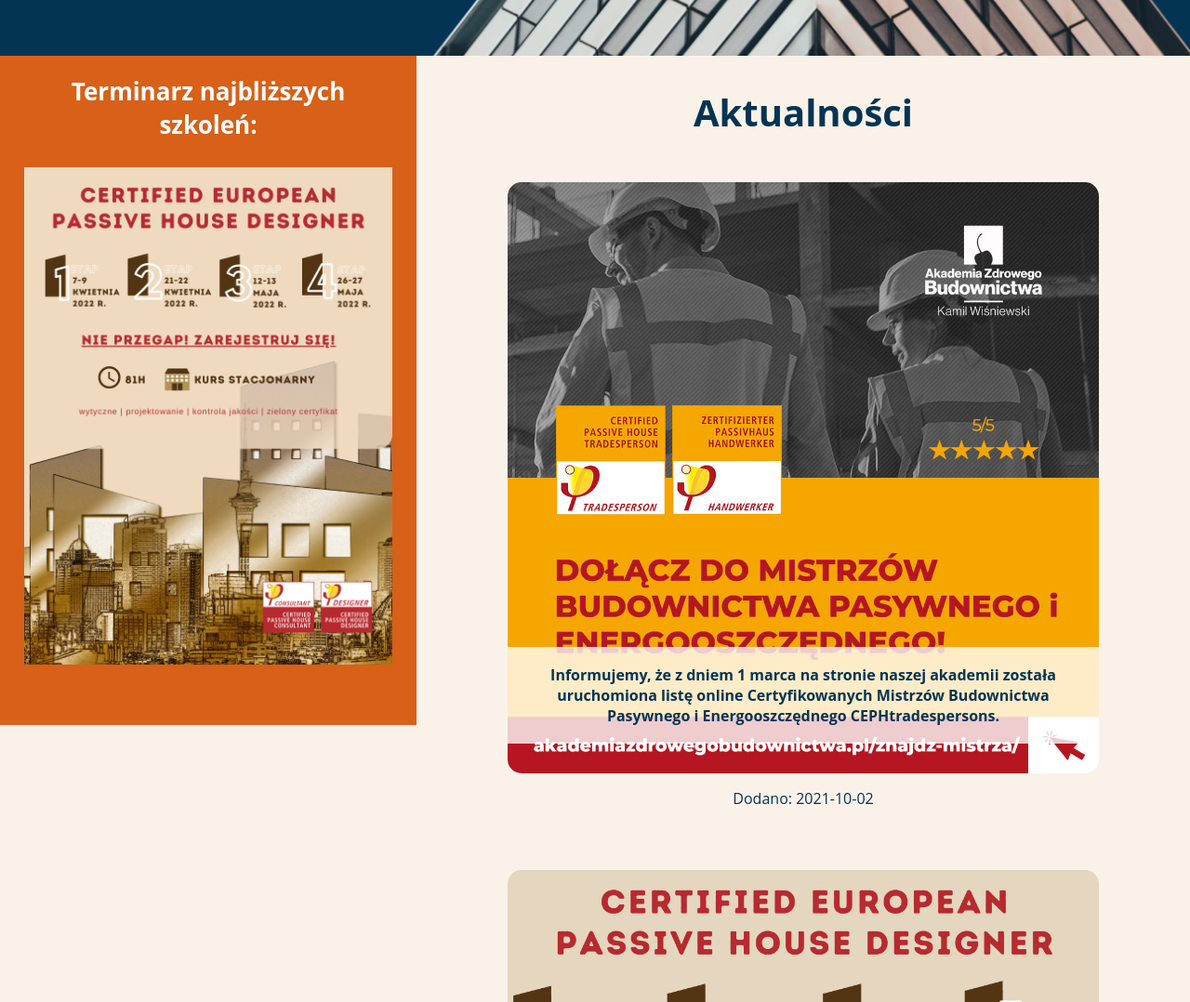
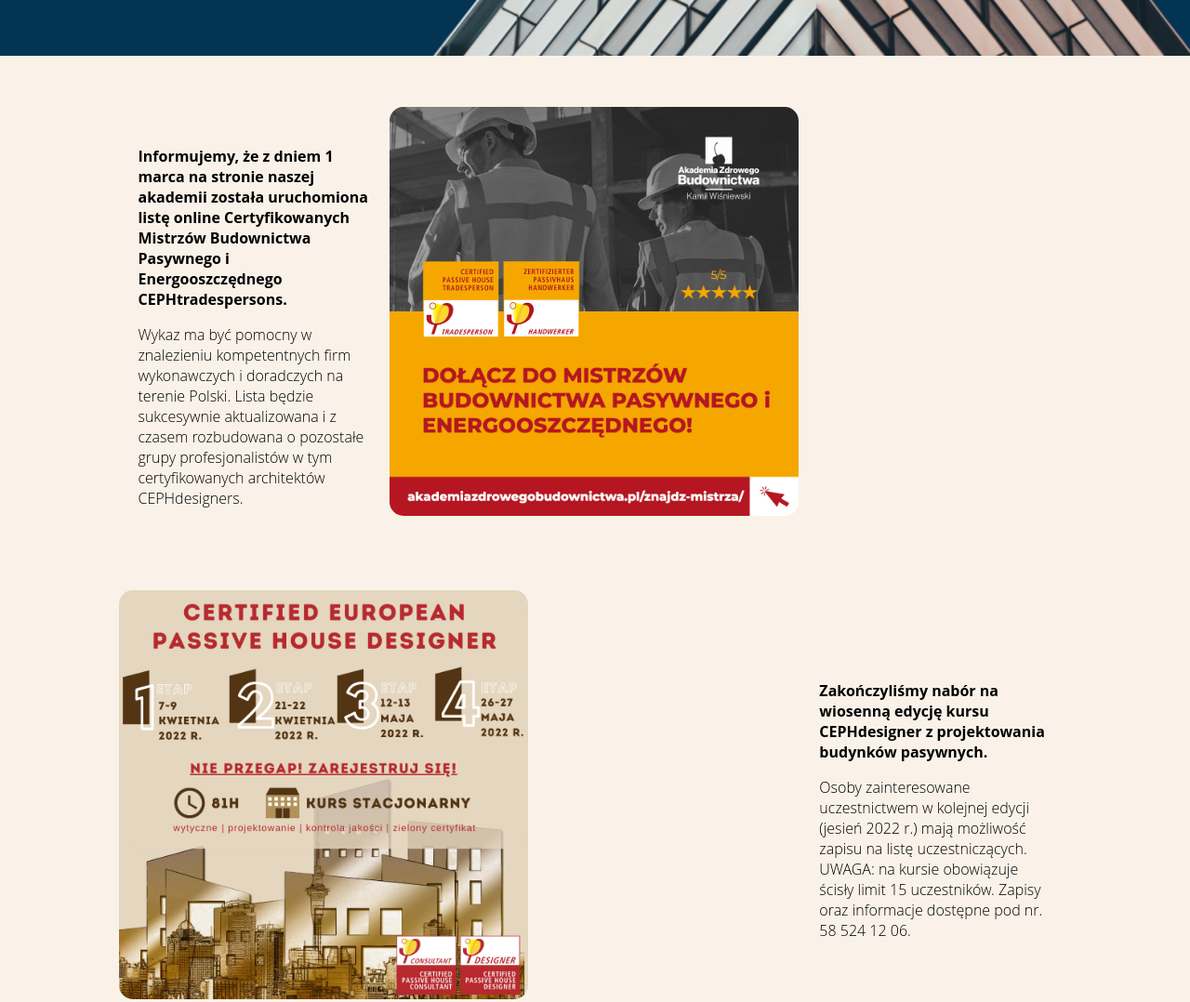
Before and after one commit to wszczawinski/Passivhaus, a Gatsby site: page / in a window 1280 px wide. Shown: the part 740-1818 px from the top of the page at 93% size. Built offline with nearby package versions, Linux system fonts and the light colour scheme; Gatsby itself is replaced by a stand-in of ours.

Commit message:
feat(news): style main page

```diff
--- a/src/components/Layout/Hero.jsx
+++ b/src/components/Layout/Hero.jsx
@@ -20,9 +20,9 @@
                         <img src={pibpLogo} alt="logo PIBP" />
                         <span className="hero__content-area--text">
                             <h1>
-                                <p>POLSKI INSTYTUT</p>
-                                <p>BUDOWNICTWA</p>
-                                <p>PASYWNEGO</p>
+                                <p>Polski Instytut</p>
+                                <p>Budownictwa</p>
+                                <p>Pasywnego</p>
                             </h1>
                         </span>
                     </div>
--- a/src/components/Layout/Hero.scss
+++ b/src/components/Layout/Hero.scss
@@ -87,7 +87,8 @@
                 & p {
                     color: $color-navy;
                     margin: 0 0 0 10px;
-                    font-size: 26px;
+                    font-size: 24px;
+                    line-height: 30px;
                 }
 
                 & h1 {
--- a/src/components/Layout/Navbar.scss
+++ b/src/components/Layout/Navbar.scss
@@ -31,8 +31,9 @@
         background-color: white;
         position: absolute;
         top: 70%;
-        border-radius: 30px;
+        border-radius: 20px;
         height: 8vh;
+        width: 80%;
 
         &__hamburger {
             display: none;
--- a/src/components/News/News.jsx
+++ b/src/components/News/News.jsx
@@ -6,17 +6,19 @@
 
 export function News({ singleNews }) {
     const {
-        frontmatter: { date, slug, thumb, title },
+        frontmatter: { slug, thumb, title, content },
         id,
     } = singleNews;
-    const displayDate = new Date(date).toISOString().split('T')[0];
     return (
-        <Link to={'/blog/' + slug} key={id} className="single-news">
-            <div className="single-news__img">
-                <GatsbyImage image={getImage(thumb)} alt={slug} />
-                <span className="single-news__title">{title}</span>
-            </div>
-            <p>Dodano: {displayDate}</p>
-        </Link>
+        <div className="single-news">
+            <Link to={'/blog/' + slug} key={id}>
+                <div className="single-news__img">
+                    <GatsbyImage image={getImage(thumb)} alt={slug} />
+                </div>
+            </Link>
+            <span className="single-news__title">
+                {title} <p>{content}</p>
+            </span>
+        </div>
     );
 }
--- a/src/components/News/News.scss
+++ b/src/components/News/News.scss
@@ -3,14 +3,41 @@
 .single-news {
     display: flex;
     flex-direction: column;
-    margin: 2% 5% 5%;
+    padding: 2% 5% 5%;
+    text-align: start;
+    align-items: center;
+    justify-content: space-between;
+
+    @media (min-width: $break-point-desktop) {
+       flex-direction: row;
+       padding: 2% 10%;
+       margin: 0;
+    }
+
+    &:nth-child(odd) {
+
+
+        @media (min-width: $break-point-desktop) {
+            flex-direction: row-reverse;
+        }
+    }
+
 
     &__title {
         font-weight: 700;
         font-size: $font-size-mobile;
+        margin-top: 5%;
+        padding: 5%;
+        width: 100%;
+
+        & p {
+            font-weight: 300;
+        }
 
         @media (min-width: $break-point-desktop) {
             font-size: $font-size-desktop;
+            padding: 2%;
+            width: 40%;
         }
 
         @media (min-width: $break-point-monitor) {
@@ -18,26 +45,14 @@
         }
     }
 
-    & p {
-        @media (min-width: $break-point-monitor) {
-            font-size: 22px;
-        }
-}
-
     &__img {
         display: flex;
         flex-direction: column;
         position: relative;
+        width: 100%;
          & img {
             border-radius: 15px;
+            width: 60%;
          }
-
-        & span {
-            position: absolute;
-            width: 100%;
-            bottom: 5%;
-            padding: 3%;
-            background-color: rgba(255, 255, 255, 0.78);
-        }
     }
 }
--- a/src/pages/News.scss
+++ b/src/pages/News.scss
@@ -3,40 +3,21 @@
 .home-container {
     display: flex;
     text-align: center;
+    justify-content: center;
 
     @media (max-width: $break-point-desktop) {
         flex-direction: column;
     }
 }
 
-.aside-container {
-    width: 35%;
-    background-color: $color-orange;
-    padding: 0 2%;
-    color: white;
-    font-weight: 700;
-    font-size: 25px;
-    height: 90vh;
-    position: sticky;
-    top: 10vh;
-
-    @media (max-width: $break-point-desktop) {
-        padding: 0 5%;
-        width: 100%;
-        height: auto;
-        font-size: 20px;
-        position: static;
-    }
-}
-
 .news-container {
-    width: 65%;
+    width: 100%;
     display: flex;
     flex-direction: column;
     align-items: center;
 
-    @media (max-width: $break-point-desktop) {
-        width: 100%;
+    @media (min-width: $break-point-desktop) {
+
     }
 
     &__title {
@@ -49,6 +30,7 @@
 
         @media (min-width: $break-point-desktop) {
             font-size: 40px;
+            padding: 2% 0 0.5%;
         }
 
         @media (min-width: $break-point-monitor) {
@@ -58,9 +40,7 @@
 
     &__content {
         display: flex;
-        width: 85%;
-        flex: 50%;
         justify-content: center;
-        flex-wrap: wrap;
+        flex-direction: column;
     }
 }
--- a/src/pages/index.jsx
+++ b/src/pages/index.jsx
@@ -1,7 +1,7 @@
 import React from 'react';
 import { graphql } from 'gatsby';
 import { getImage } from 'gatsby-plugin-image';
-import { Layout, News, Schedule } from '../components';
+import { Layout, News } from '../components';
 import { heroText } from '../constants/heroContent';
 
 import './News.scss';
@@ -9,16 +9,11 @@
 export default function Home({ data }) {
     const news = data.news.nodes;
     const heroImage = getImage(data.heroImage);
-    const scheduleImage = getImage(data.scheduleImage);
 
     return (
         <Layout heroTextContent={heroText.home} heroBackgroundImage={heroImage}>
             <section className="home-container">
-                <aside className="aside-container">
-                    <Schedule scheduleImage={scheduleImage} />
-                </aside>
                 <div className="news-container">
-                    <h1 className="news-container__title">Aktualności</h1>
                     <div className="news-container__content">
                         {news.map(element => (
                             <News singleNews={element} key={element.id} />
@@ -37,11 +32,6 @@
                 gatsbyImageData(placeholder: BLURRED, width: 2600)
             }
         }
-        scheduleImage: file(relativePath: { eq: "home/szkolenie_reklama.png" }) {
-            childImageSharp {
-                gatsbyImageData(placeholder: BLURRED, width: 700)
-            }
-        }
         news: allMarkdownRemark(
             sort: { fields: frontmatter___date, order: DESC }
             filter: { frontmatter: { type: { eq: "news" } } }
@@ -51,6 +41,7 @@
                     date
                     slug
                     title
+                    content
                     thumb {
                         childImageSharp {
                             gatsbyImageData(placeholder: BLURRED, width: 1100)
```
